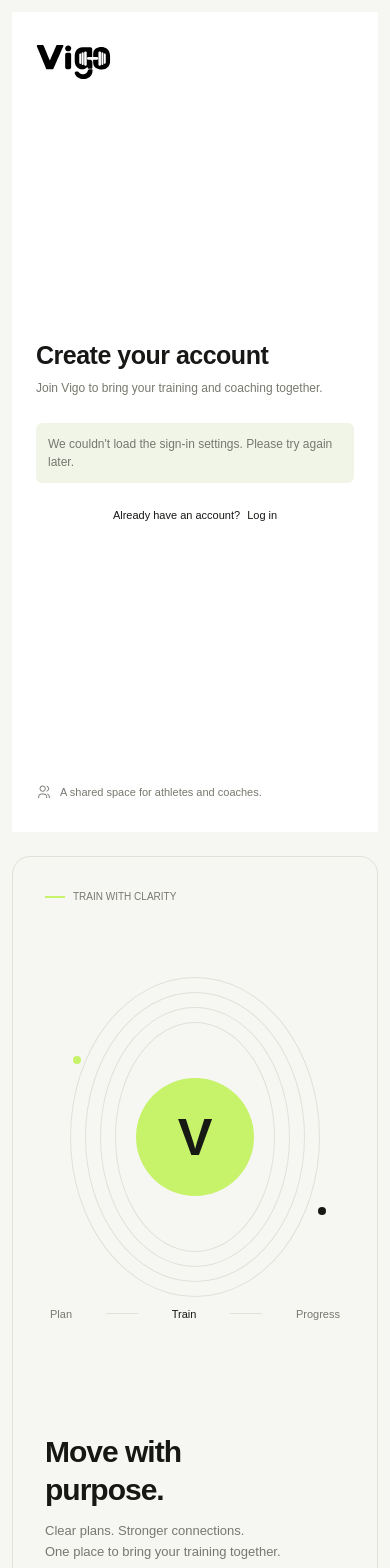
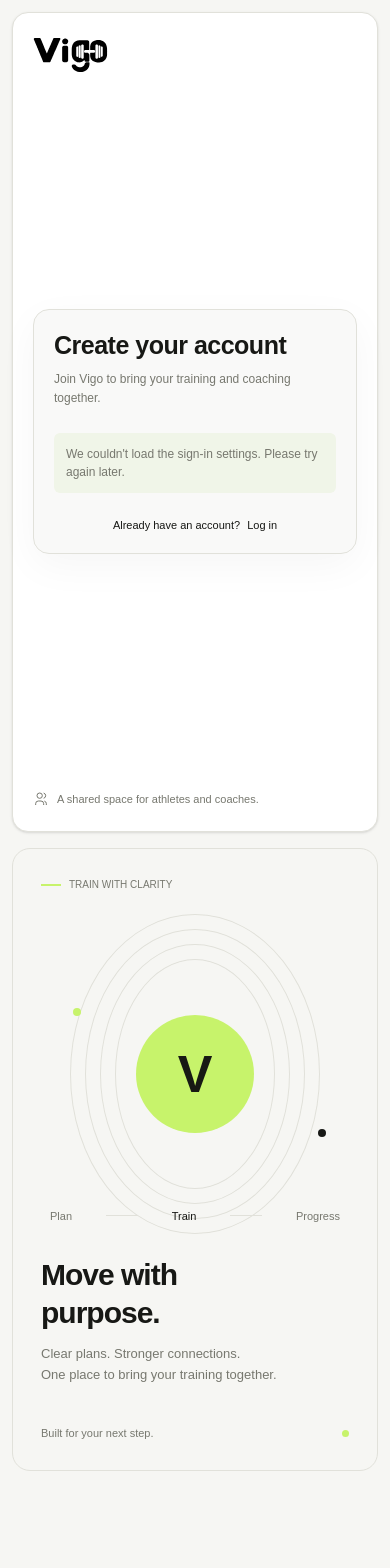
Before and after one commit to vigo-platform/front-end, a React (Vite) app: page /register in a window 390 px wide. Shown: the top 1568 px of the page. After the commit the page ends 1483 px from the top, so only its background shows below. Built offline with nearby package versions, Linux system fonts and the light colour scheme; no server answers.

Commit message:
style(auth): improve responsive authentication card

```diff
--- a/src/features/auth/components/AuthLayout.tsx
+++ b/src/features/auth/components/AuthLayout.tsx
@@ -1,7 +1,5 @@
-
 import type { ReactNode } from 'react'
 import { useTranslation } from 'react-i18next'
-
 
 interface AuthLayoutProps {
   children: ReactNode
@@ -9,23 +7,22 @@ interface AuthLayoutProps {
 
 function AuthLayout({ children }: AuthLayoutProps) {
   const { t } = useTranslation()
+
   return (
-    <main className="grid min-h-screen grid-cols-1 gap-6 bg-page p-3 lg:grid-cols-[minmax(0,1fr)_440px]">
-      {/* Main Section */}
-      <section className="relative flex min-h-[calc(100vh-24px)] flex-col bg-surface px-6 py-8 sm:px-11">
-        {/* Logo */}
+    <main className="grid min-h-screen grid-cols-1 gap-4 bg-page p-3 sm:gap-5 sm:p-5 lg:grid-cols-[minmax(0,1fr)_440px]">
+      <section className="relative flex min-h-[calc(100vh-24px)] flex-col rounded-2xl border border-border-default bg-surface px-5 py-6 shadow-sm sm:min-h-[calc(100vh-40px)] sm:px-8 sm:py-8 lg:px-11">
         <header className="flex items-center justify-between gap-4">
-          <a href="/login" aria-label="Vigo" className="inline-flex items-center">
-            <img src="/vigo-logo.svg" alt="Vigo" className="h-9 w-auto max-w-[112px] object-contain vigo-logo" />
+          <a href="/" aria-label="Vigo" className="inline-flex items-center">
+            <img src="/vigo-logo.svg" alt="Vigo" className="vigo-logo h-9 w-auto max-w-[112px] object-contain" />
           </a>
         </header>
 
-        {/* Form Content */}
-        <div className="my-auto flex w-full justify-center py-12">
-          <div className="w-full max-w-[355px]">{children}</div>
+        <div className="my-auto flex w-full justify-center py-8 sm:py-12">
+          <div className="w-full max-w-[440px] rounded-2xl border border-border-default bg-page/60 p-5 shadow-[0_12px_40px_rgba(0,0,0,0.04)] sm:p-8 lg:p-9">
+            {children}
+          </div>
         </div>
 
-        {/* Footer */}
         <footer className="flex items-center gap-2 text-[11px] text-fg-secondary">
           <svg
             viewBox="0 0 24 24"
@@ -43,32 +40,22 @@ function AuthLayout({ children }: AuthLayoutProps) {
         </footer>
       </section>
 
-      {/* Brand Section */}
-      <aside className="relative flex min-h-[calc(100vh-24px)] flex-col overflow-hidden rounded-[18px] border border-border-default bg-page p-8 sm:p-10">
-        {/* Label */}
+      <aside className="relative flex min-h-[420px] flex-col overflow-hidden rounded-[18px] border border-border-default bg-page p-7 sm:min-h-[calc(100vh-40px)] sm:p-10">
         <div className="flex items-center gap-2 text-[10px] text-fg-secondary">
           <span className="h-[2px] w-5 bg-brand" />
           {t("ui.TRAIN WITH CLARITY")}
         </div>
 
-        {/* Visual */}
-        <div className="relative mx-auto mt-12 h-[370px] w-full max-w-[290px] shrink-0">
-          {/* Orbits */}
+        <div className="relative mx-auto mt-8 h-[300px] w-full max-w-[290px] shrink-0 sm:mt-12 sm:h-[370px]">
           <div className="absolute left-1/2 top-1/2 h-[230px] w-[160px] -translate-x-1/2 -translate-y-1/2 rounded-[50%] border border-border-default" />
           <div className="absolute left-1/2 top-1/2 h-[260px] w-[190px] -translate-x-1/2 -translate-y-1/2 rounded-[50%] border border-border-default" />
           <div className="absolute left-1/2 top-1/2 h-[290px] w-[220px] -translate-x-1/2 -translate-y-1/2 rounded-[50%] border border-border-default" />
           <div className="absolute left-1/2 top-1/2 h-[320px] w-[250px] -translate-x-1/2 -translate-y-1/2 rounded-[50%] border border-border-default" />
-
-          {/* Orbit Dots */}
           <span className="absolute left-[8%] top-[28%] size-2 rounded-full bg-brand" />
           <span className="absolute bottom-[29%] right-[5%] size-2 rounded-full bg-fg" />
-
-          {/* Center */}
           <div className="absolute left-1/2 top-1/2 flex size-[118px] -translate-x-1/2 -translate-y-1/2 items-center justify-center rounded-full bg-brand text-[52px] font-bold text-on-brand">
             V
           </div>
-
-          {/* Steps */}
           <div className="absolute inset-x-0 bottom-0 flex items-center justify-between text-[11px] text-fg-secondary">
             <span>{t("ui.Plan")}</span>
             <i className="h-px w-8 bg-border-default" />
@@ -78,14 +65,12 @@ function AuthLayout({ children }: AuthLayoutProps) {
           </div>
         </div>
 
-        {/* Brand Message */}
-        <div className="mt-auto">
+        <div className="mt-auto pt-8">
           <h2 className="mb-3 text-[30px] leading-[1.25] font-bold tracking-[-1px] text-fg">
             {t("ui.Move with")}
             <br />
             {t("ui.purpose.")}
           </h2>
-
           <p className="text-[13px] leading-relaxed text-fg-secondary">
             {t("ui.Clear plans. Stronger connections.")}
             <br />
@@ -93,8 +78,7 @@ function AuthLayout({ children }: AuthLayoutProps) {
           </p>
         </div>
 
-        {/* Footer */}
-        <div className="mt-16 flex items-center justify-between text-[11px] text-fg-secondary">
+        <div className="mt-10 flex items-center justify-between text-[11px] text-fg-secondary sm:mt-16">
           <span>{t("ui.Built for your next step.")}</span>
           <span className="size-[7px] rounded-full bg-brand" />
         </div>
```
